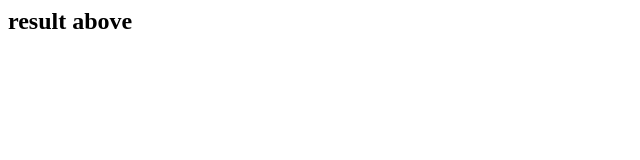
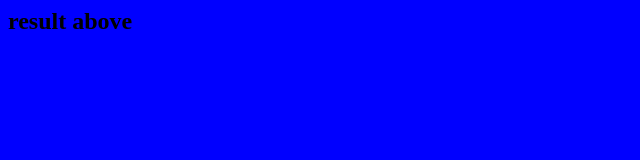
Before and after one commit to Michalous/swipe-test, a website built with Parcel: page index.html in a window 1280 px wide. Shown: the whole page, without its empty margins (0-640 px from the left). Built offline with nearby package versions, Linux system fonts and the light colour scheme.

Commit message:
Update index.html

```diff
--- a/index.html
+++ b/index.html
@@ -4,7 +4,7 @@
     <title>onSwipe</title>
 </head>
 
-<body>
+<body style="background-color: blue; height: 500px; width: 500px; overflow: hidden;">
 	<h1 id="result"></h1>
 	<h2>result above</h2>
     <script src="./test.js"></script>
```
